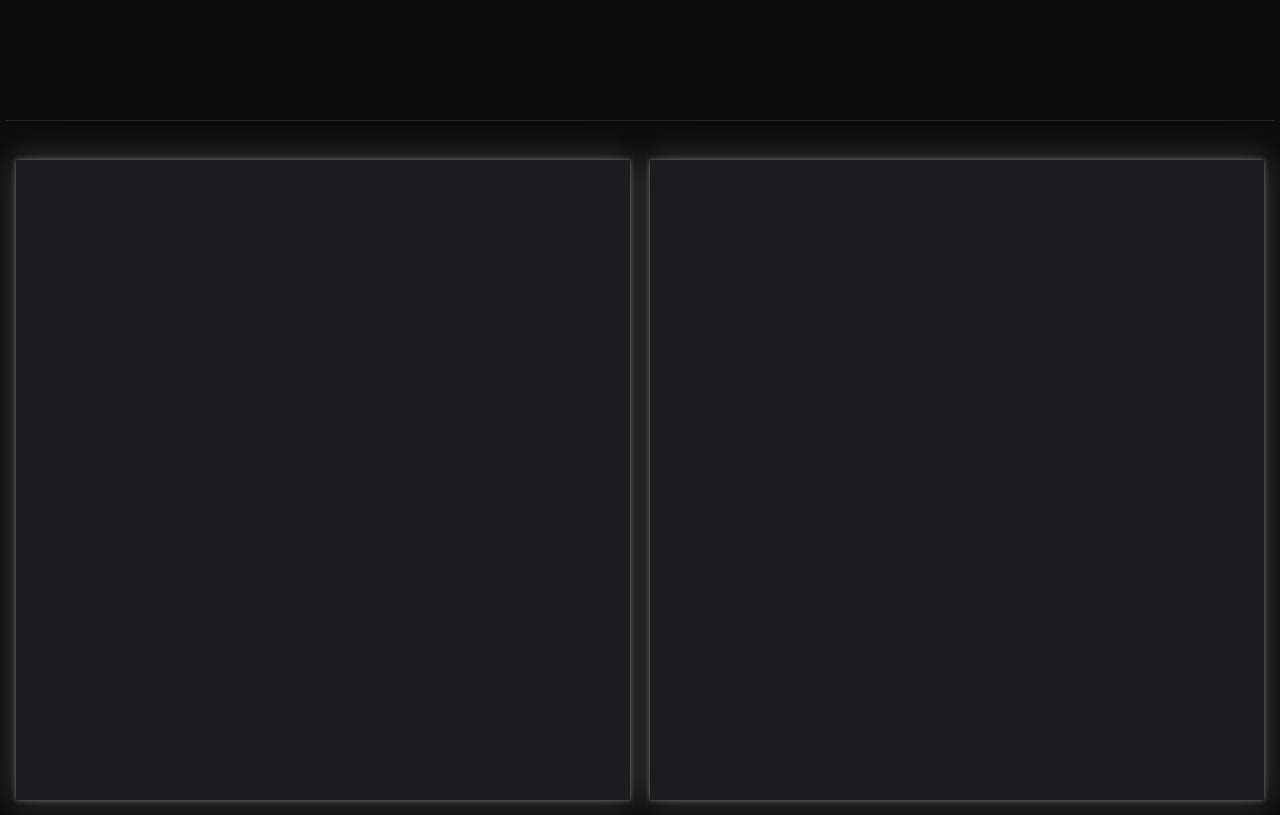
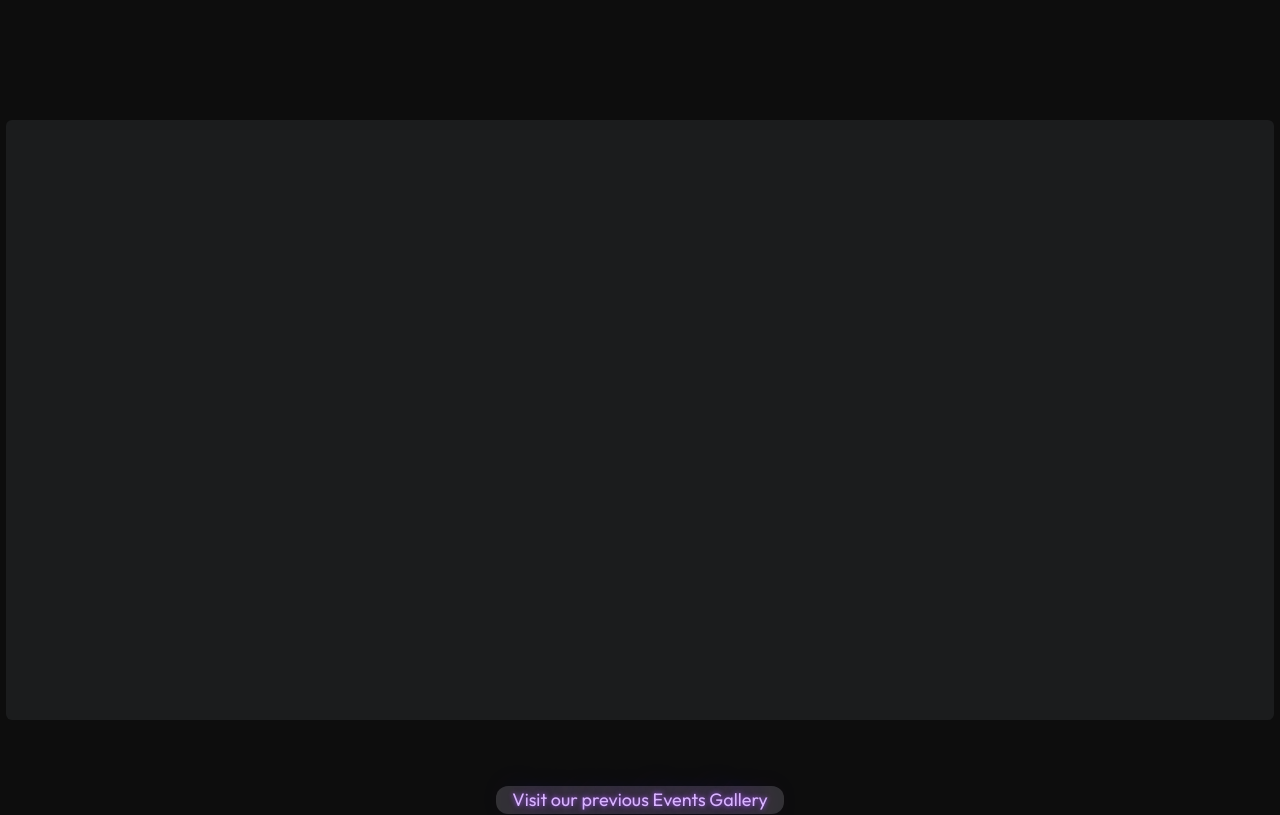
Before and after one commit to Tanmay-vats-sharma/Logix, a React (Vite) app in the folder Logix_Frontend/: page /events in a window 1280 px wide. Shown: the part 920-1735 px from the top of the page. Built offline with nearby package versions, Linux system fonts and the light colour scheme; a web font is replaced by a local one; what tailwindcss-motion would draw is missing.

Commit message:
Structure updated for Faq

```diff
--- a/Logix_Frontend/src/components/pages/eventPage/EventPage.jsx
+++ b/Logix_Frontend/src/components/pages/eventPage/EventPage.jsx
@@ -1,12 +1,12 @@
 import React from "react";
 import ContactUs from "./Contact Us/ContactUs";
 import PastEvents from "./Past Events/PastEventsGallery";
-import PopularEvent from "./Past Events/Popular Event/PopularEvent";
+import Faq from "./FAQ/FAQ";
 const EventPage = () => {
   return (
     <div className="flex flex-col items-center justify-evenly ">
       <div className="h-[1000px] w-full"></div>
-      <PopularEvent />
+      <Faq/>
       <PastEvents/>
       <ContactUs/>
     </div>
--- a/Logix_Frontend/src/components/pages/eventPage/FAQ/FAQ.jsx
+++ b/Logix_Frontend/src/components/pages/eventPage/FAQ/FAQ.jsx
@@ -1,13 +1,12 @@
 import React from "react";
 
-const FAQ = () => {
+const Faq = () => {
   return (
-    <>
-      <div className="">
-
-      </div>
-    </>
+    <section className="min-h-[175vh] lg:min-h-[75vh] max-w-[100vw] min-w-[99vw]  mt-10 flex flex-col lg:flex-row justify-evenly  bg-[#1b1c1d] rounded-md items-center lg:justify-around  ">
+        <div className="h-[80vh] w-[97vw] lg:w-[47%] lg:h-[70vh]  lg:bg-transparent "></div>
+        <div className="h-[80vh] w-[97vw] lg:w-[47%] lg:h-[70vh]  lg:bg-transparent "></div>
+    </section>
   );
 }
 
-export default FAQ;
+export default Faq;
--- a/Logix_Frontend/src/components/pages/eventPage/Past Events/PastEventsGallery.jsx
+++ b/Logix_Frontend/src/components/pages/eventPage/Past Events/PastEventsGallery.jsx
@@ -65,7 +65,7 @@ const PastEvents = () => {
   };
 
   return (
-    <section className="min-h-[164vh] lg:min-h-[100vh] max-w-[100vw] mt-8 flex justify-between border-b-[1px] border-neutral-800">
+    <section className="min-h-[164vh] lg:min-h-[100vh] max-w-[100vw] mt-8 flex justify-between ">
       <div className="h-[160vh] lg:h-[100vh] w-[100%]  flex  flex-col justify-evenly items-center overflow-hidden">
         <div
           ref={block1.ref}
--- a/Logix_Frontend/src/components/pages/eventPage/Past Events/Popular Event/PopularEvent.jsx
+++ b/Logix_Frontend/src/components/pages/eventPage/Past Events/Popular Event/PopularEvent.jsx
@@ -2,10 +2,7 @@ import React from "react";
 
 const PopularEvent = () => {
   return (
-    <section className="min-h-[175vh] lg:min-h-[90vh] max-w-[100vw] min-w-[99vw] mt-10 flex flex-col lg:flex-row justify-evenly   items-center lg:justify-around border-t-[1px] border-b-[1px] border-neutral-800">
-      <div className="h-[80vh] w-[99vw] lg:w-[48vw] bg-[#1b1c1d] neon-neutral-shadow "></div>
-      <div className="h-[80vh] w-[99vw] lg:w-[48vw]  bg-[#1b1c1d] neon-neutral-shadow"></div>
-    </section>
+   <></>
   );
 }
 
```
